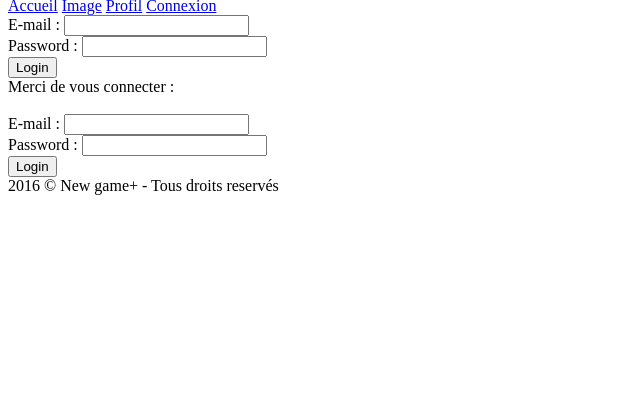
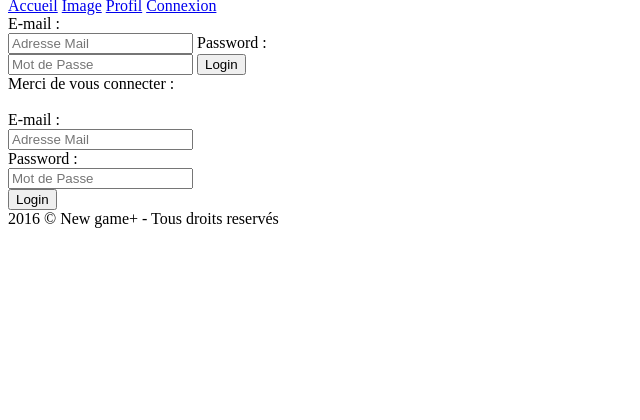
Before and after one commit to FlorianDesjouis/NewGame-.dev2018-my_blog, a PHP site: page /index_login.php in a window 1280 px wide. Shown: the part 333-753 px from the top of the page, without its empty margins (0-640 px from the left). Run offline with PHP 8.4, Linux system fonts and the light colour scheme; some libraries are stand-ins or nearby versions.

Commit message:
Update index_login.php
Correction code login

```diff
--- a/php/mvc/view/index_login.php
+++ b/php/mvc/view/index_login.php
@@ -36,18 +36,20 @@
             <a href="#">Profil</a>
             <a href="#">Connexion</a></div>
         <form class="login">
-            E-mail : <input type="email" name="userEmail" id="userEmail"><label for="userEmail"></label><br>
-            Password : <input type="password" name="userPassword" id="userPassword"><label
-                for="userPassword"></label><br>
+            <label for="userEmail">E-mail :</label><br>
+            <input type="email" name="userEmail" id="userEmail" placeholder="Adresse Mail">
+            <label for="userPassword">Password : </label><br>
+            <input type="password" name="userPassword" id="userPassword" placeholder="Mot de Passe">
             <input type="submit" value="Login">
         </form>
     </header>
     <div class="blockLogin">
         <form class="loginForm">
             Merci de vous connecter :<br><br>
-            E-mail : <input type="email" name="userEmail" id="userEmail" class="fieldLogin"><label for="userEmail"></label><br>
-            Password : <input type="password" name="userPassword" id="userPassword" class="fieldLogin"><label
-                for="userPassword"></label><br>
+            <label for="userEmail">E-mail : </label><br>
+            <input type="email" name="userEmail" id="userEmail" class="fieldLogin" placeholder="Adresse Mail"><br>
+            <label for="userPassword">Password : </label><br>
+            <input type="password" name="userPassword" id="userPassword" class="fieldLogin" placeholder="Mot de Passe"><br>
             <input type="submit" value="Login" class="fieldLogin">
         </form>
     </div>
```
